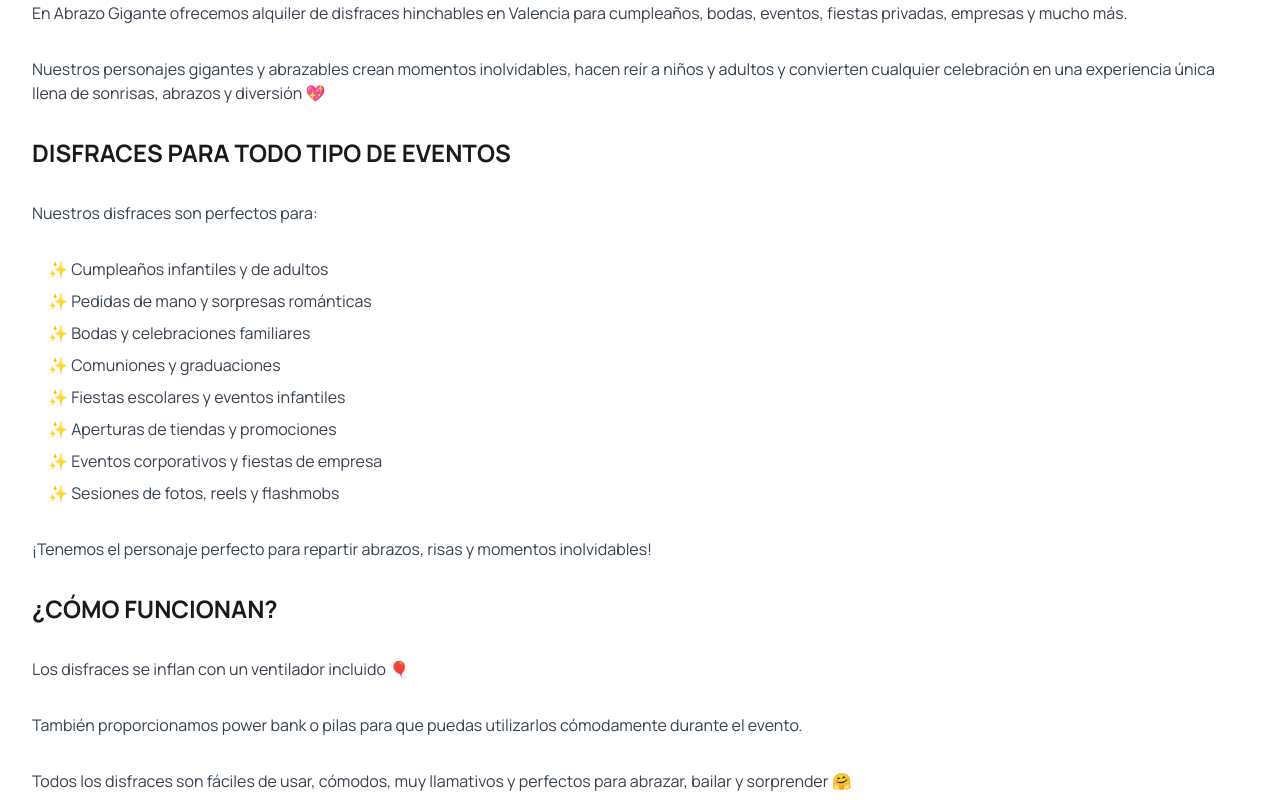
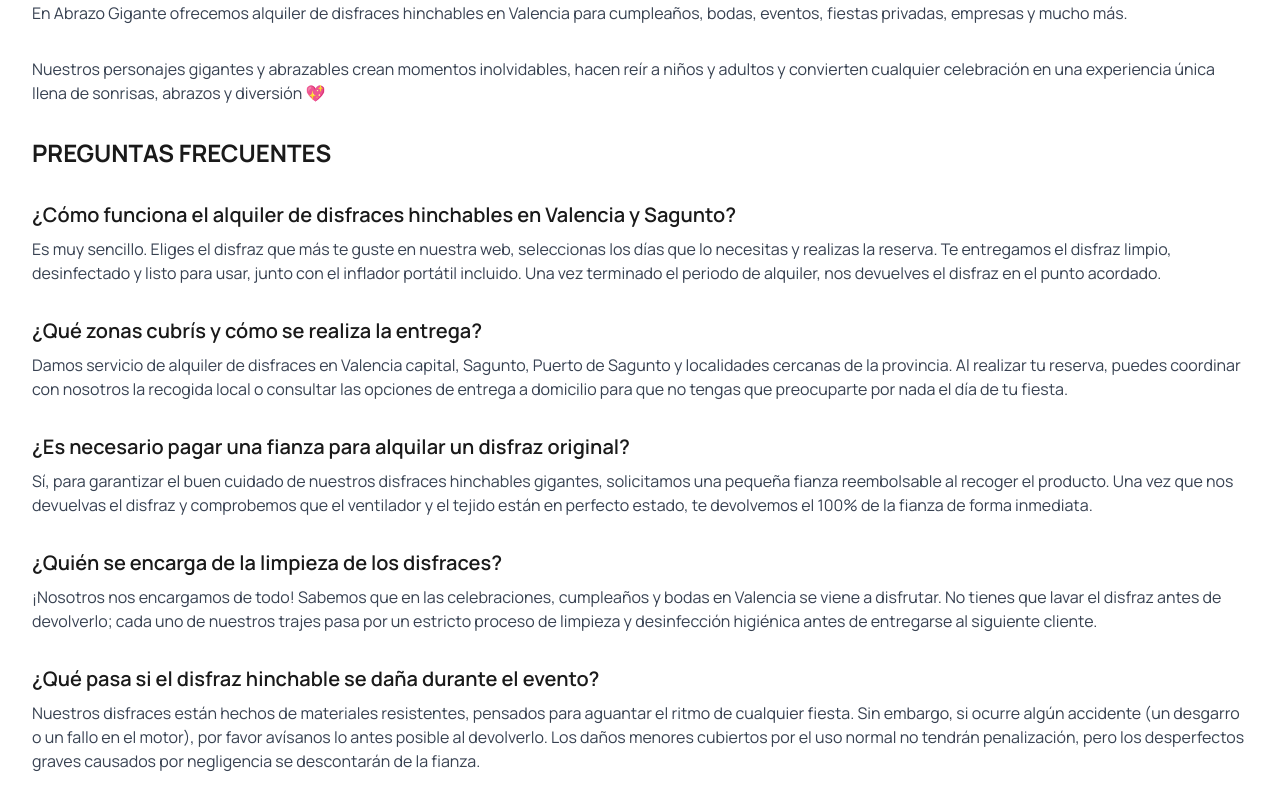
Before and after one commit to Lunapold/costumeval, a Next.js app: page /info in a window 1280 px wide. Shown: the part 300-1100 px from the top of the page. Built offline with nearby package versions, Linux system fonts and the light colour scheme.

Commit message:
Refactor info page to FAQ format; update schema with FAQPage

```diff
--- a/src/app/info/page.tsx
+++ b/src/app/info/page.tsx
@@ -17,42 +17,42 @@
     mainEntity: [
       {
         '@type': 'Question',
-        name: '¿Cómo funcionan los disfraces hinchables?',
+        name: '¿Cómo funciona el alquiler de disfraces hinchables en Valencia y Sagunto?',
         acceptedAnswer: {
           '@type': 'Answer',
-          text: 'Los disfraces se inflan con un ventilador incluido. Proporcionamos power bank o pilas para que puedas utilizarlos cómodamente durante el evento.',
+          text: 'Es muy sencillo. Eliges el disfraz que más te guste en nuestra web, seleccionas los días que lo necesitas y realizas la reserva. Te entregamos el disfraz limpio, desinfectado y listo para usar, junto con el inflador portátil incluido. Una vez terminado el periodo de alquiler, nos devuelves el disfraz en el punto acordado.',
         },
       },
       {
         '@type': 'Question',
-        name: '¿Qué tamaño tienen los disfraces hinchables?',
+        name: '¿Qué zonas cubrís y cómo se realiza la entrega?',
         acceptedAnswer: {
           '@type': 'Answer',
-          text: 'En estado inflado, el disfraz alcanza aproximadamente 220-230 cm de altura. Están diseñados para personas de 120-150 cm de altura.',
+          text: 'Damos servicio de alquiler de disfraces en Valencia capital, Sagunto, Puerto de Sagunto y localidades cercanas de la provincia. Al realizar tu reserva, puedes coordinar con nosotros la recogida local o consultar las opciones de entrega a domicilio para que no tengas que preocuparte por nada el día de tu fiesta.',
         },
       },
       {
         '@type': 'Question',
-        name: '¿Para qué eventos puedo alquilar un disfraz hinchable?',
+        name: '¿Es necesario pagar una fianza para alquilar un disfraz original?',
         acceptedAnswer: {
           '@type': 'Answer',
-          text: 'Son perfectos para cumpleaños, bodas, pedidas de mano, eventos corporativos, despedidas de soltero/a, sesiones de fotos, reels y flashmobs.',
+          text: 'Sí, para garantizar el buen cuidado de nuestros disfraces hinchables gigantes, solicitamos una pequeña fianza reembolsable al recoger el producto. Una vez que nos devuelvas el disfraz y comprobemos que el ventilador y el tejido están en perfecto estado, te devolvemos el 100% de la fianza de forma inmediata.',
         },
       },
       {
         '@type': 'Question',
-        name: '¿Se necesita fianza para alquilar?',
+        name: '¿Quién se encarga de la limpieza de los disfraces?',
         acceptedAnswer: {
           '@type': 'Answer',
-          text: 'Sí, para alquileres particulares se solicita una fianza de 40€ que se devuelve al entregar el disfraz en buen estado.',
+          text: '¡Nosotros nos encargamos de todo! Sabemos que en las celebraciones, cumpleaños y bodas en Valencia se viene a disfrutar. No tienes que lavar el disfraz antes de devolverlo; cada uno de nuestros trajes pasa por un estricto proceso de limpieza y desinfección higiénica antes de entregarse al siguiente cliente.',
         },
       },
       {
         '@type': 'Question',
-        name: '¿Dónde recoger el disfraz en Valencia?',
+        name: '¿Qué pasa si el disfraz hinchable se daña durante el evento?',
         acceptedAnswer: {
           '@type': 'Answer',
-          text: 'El punto de recogida está en Valencia y Sagunto. Consulta disponibilidad llamando al +34 602 042 056.',
+          text: 'Nuestros disfraces están hechos de materiales resistentes, pensados para aguantar el ritmo de cualquier fiesta. Sin embargo, si ocurre algún accidente (un desgarro o un fallo en el motor), por favor avísanos lo antes posible al devolverlo. Los daños menores cubiertos por el uso normal no tendrán penalización, pero los desperfectos graves causados por negligencia se descontarán de la fianza.',
         },
       },
     ],
@@ -79,6 +79,35 @@
             <p>
               Nuestros personajes gigantes y abrazables crean momentos inolvidables, hacen reír a niños y adultos y convierten cualquier celebración en una experiencia única llena de sonrisas, abrazos y diversión 💖
             </p>
+
+            <h2 className="text-2xl font-bold mt-10 mb-4" style={{color: '#1A1A1A'}}>PREGUNTAS FRECUENTES</h2>
+
+            <div className="space-y-6">
+              <div>
+                <h3 className="text-xl font-semibold mb-2" style={{color: '#1A1A1A'}}>¿Cómo funciona el alquiler de disfraces hinchables en Valencia y Sagunto?</h3>
+                <p>Es muy sencillo. Eliges el disfraz que más te guste en nuestra web, seleccionas los días que lo necesitas y realizas la reserva. Te entregamos el disfraz limpio, desinfectado y listo para usar, junto con el inflador portátil incluido. Una vez terminado el periodo de alquiler, nos devuelves el disfraz en el punto acordado.</p>
+              </div>
+
+              <div>
+                <h3 className="text-xl font-semibold mb-2" style={{color: '#1A1A1A'}}>¿Qué zonas cubrís y cómo se realiza la entrega?</h3>
+                <p>Damos servicio de alquiler de disfraces en Valencia capital, Sagunto, Puerto de Sagunto y localidades cercanas de la provincia. Al realizar tu reserva, puedes coordinar con nosotros la recogida local o consultar las opciones de entrega a domicilio para que no tengas que preocuparte por nada el día de tu fiesta.</p>
+              </div>
+
+              <div>
+                <h3 className="text-xl font-semibold mb-2" style={{color: '#1A1A1A'}}>¿Es necesario pagar una fianza para alquilar un disfraz original?</h3>
+                <p>Sí, para garantizar el buen cuidado de nuestros disfraces hinchables gigantes, solicitamos una pequeña fianza reembolsable al recoger el producto. Una vez que nos devuelvas el disfraz y comprobemos que el ventilador y el tejido están en perfecto estado, te devolvemos el 100% de la fianza de forma inmediata.</p>
+              </div>
+
+              <div>
+                <h3 className="text-xl font-semibold mb-2" style={{color: '#1A1A1A'}}>¿Quién se encarga de la limpieza de los disfraces?</h3>
+                <p>¡Nosotros nos encargamos de todo! Sabemos que en las celebraciones, cumpleaños y bodas en Valencia se viene a disfrutar. No tienes que lavar el disfraz antes de devolverlo; cada uno de nuestros trajes pasa por un estricto proceso de limpieza y desinfección higiénica antes de entregarse al siguiente cliente.</p>
+              </div>
+
+              <div>
+                <h3 className="text-xl font-semibold mb-2" style={{color: '#1A1A1A'}}>¿Qué pasa si el disfraz hinchable se daña durante el evento?</h3>
+                <p>Nuestros disfraces están hechos de materiales resistentes, pensados para aguantar el ritmo de cualquier fiesta. Sin embargo, si ocurre algún accidente (un desgarro o un fallo en el motor), por favor avísanos lo antes posible al devolverlo. Los daños menores cubiertos por el uso normal no tendrán penalización, pero los desperfectos graves causados por negligencia se descontarán de la fianza.</p>
+              </div>
+            </div>
 
             <h2 className="text-2xl font-bold mt-10 mb-4" style={{color: '#1A1A1A'}}>DISFRACES PARA TODO TIPO DE EVENTOS</h2>
             <p>Nuestros disfraces son perfectos para:</p>
@@ -112,11 +141,6 @@
             </ul>
             <p>En espacios pequeños o con techos bajos, algunos modelos pueden resultar incómodos para moverse.</p>
 
-            <h2 className="text-2xl font-bold mt-10 mb-4" style={{color: '#1A1A1A'}}>FIANZA Y CUIDADO</h2>
-            <p>Nuestros disfraces abrazables necesitan cariño y cuidado 💛</p>
-            <p>Por favor, evita tirones, objetos punzantes o bebidas derramadas.</p>
-            <p>Para alquileres particulares se solicita una fianza de 40€, que se devuelve al entregar el disfraz en buen estado, sin daños ni suciedad.</p>
-
             <h2 className="text-2xl font-bold mt-10 mb-4" style={{color: '#1A1A1A'}}>RESERVA TU DISFRAZ HOY</h2>
             <p>Si quieres sorprender a tus invitados y hacer que todos hablen de tu fiesta, nuestros disfraces hinchables son la opción perfecta.</p>
             <p>🎉 ¡Reserva ahora y convierte tu celebración en algo todavía más mágico, divertido y abrazable! 🎉</p>
--- a/src/app/layout.tsx
+++ b/src/app/layout.tsx
@@ -69,38 +69,75 @@
           dangerouslySetInnerHTML={{
             __html: JSON.stringify({
               '@context': 'https://schema.org',
+              '@graph': [
+                {
                   '@type': 'LocalBusiness',
+                  '@id': 'https://abrazogigante.es/#organization',
                   name: 'AbrazoGigante',
-              description: 'Alquiler de disfraces en Valencia.',
                   url: 'https://abrazogigante.es',
+                  image: 'https://abrazogigante.es/videos/og.jpg',
+                  priceRange: '€€',
                   telephone: '+34602042056',
                   address: {
                     '@type': 'PostalAddress',
-                streetAddress: 'Calle Gran Vía, 10',
                     addressLocality: 'Valencia',
-                postalCode: '46001',
+                    addressRegion: 'Comunidad Valenciana',
                     addressCountry: 'ES',
                   },
-              geo: {
-                '@type': 'GeoCoordinates',
-                latitude: 39.4699,
-                longitude: -0.3763,
-              },
-              openingHoursSpecification: [
-                {
-                  '@type': 'OpeningHoursSpecification',
-                  dayOfWeek: ['Monday', 'Tuesday', 'Wednesday', 'Thursday', 'Friday'],
-                  opens: '10:00',
-                  closes: '20:00',
+                  areaServed: [
+                    { '@type': 'AdministrativeArea', name: 'Valencia' },
+                    { '@type': 'AdministrativeArea', name: 'Sagunto' },
+                    { '@type': 'AdministrativeArea', name: 'Puerto de Sagunto' },
+                  ],
+                  description: 'Alquiler de disfraces hinchables y originales para eventos, cumpleaños y fiestas en Valencia y Sagunto.',
                 },
                 {
-                  '@type': 'OpeningHoursSpecification',
-                  dayOfWeek: ['Saturday'],
-                  opens: '10:00',
-                  closes: '14:00',
+                  '@type': 'FAQPage',
+                  '@id': 'https://abrazogigante.es/#faq',
+                  mainEntity: [
+                    {
+                      '@type': 'Question',
+                      name: '¿Cómo funciona el alquiler de disfraces hinchables en Valencia y Sagunto?',
+                      acceptedAnswer: {
+                        '@type': 'Answer',
+                        text: 'Es muy sencillo. Eliges el disfraz que más te guste en nuestra web, seleccionas los días que lo necesitas y realizas la reserva. Te entregamos el disfraz limpio, desinfectado y listo para usar, junto con el inflador portátil incluido.',
+                      },
+                    },
+                    {
+                      '@type': 'Question',
+                      name: '¿Qué zonas cubrís y cómo se realiza la entrega?',
+                      acceptedAnswer: {
+                        '@type': 'Answer',
+                        text: 'Damos servicio de alquiler de disfraces en Valencia capital, Sagunto, Puerto de Sagunto y localidades cercanas. Al realizar tu reserva puedes coordinar la recogida local o consultar las opciones de entrega a domicilio.',
+                      },
+                    },
+                    {
+                      '@type': 'Question',
+                      name: '¿Es necesario pagar una fianza para alquilar un disfraz original?',
+                      acceptedAnswer: {
+                        '@type': 'Answer',
+                        text: 'Sí, solicitamos una pequeña fianza reembolsable al recoger el producto. Una vez que nos devuelvas el disfraz en buen estado, te devolvemos el 100% de la fianza de forma inmediata.',
+                      },
+                    },
+                    {
+                      '@type': 'Question',
+                      name: '¿Quién se encarga de la limpieza de los disfraces?',
+                      acceptedAnswer: {
+                        '@type': 'Answer',
+                        text: '¡Nosotros nos encargamos de todo! No tienes que lavar el disfraz antes de devolverlo. Cada traje pasa por un estricto proceso de limpieza y desinfección higiénica antes de entregarse al siguiente cliente.',
+                      },
+                    },
+                    {
+                      '@type': 'Question',
+                      name: '¿Qué pasa si el disfraz hinchable se daña durante el evento?',
+                      acceptedAnswer: {
+                        '@type': 'Answer',
+                        text: 'Los daños menores por uso normal no tienen penalización. Si ocurre un accidente, avísanos al devolverlo. Los desperfectos graves causados por negligencia se descontarán de la fianza.',
+                      },
                     },
                   ],
-              priceRange: '€€',
+                },
+              ],
             }),
           }}
         />
```
Lines whose indentation alone changed are shown as unchanged.
